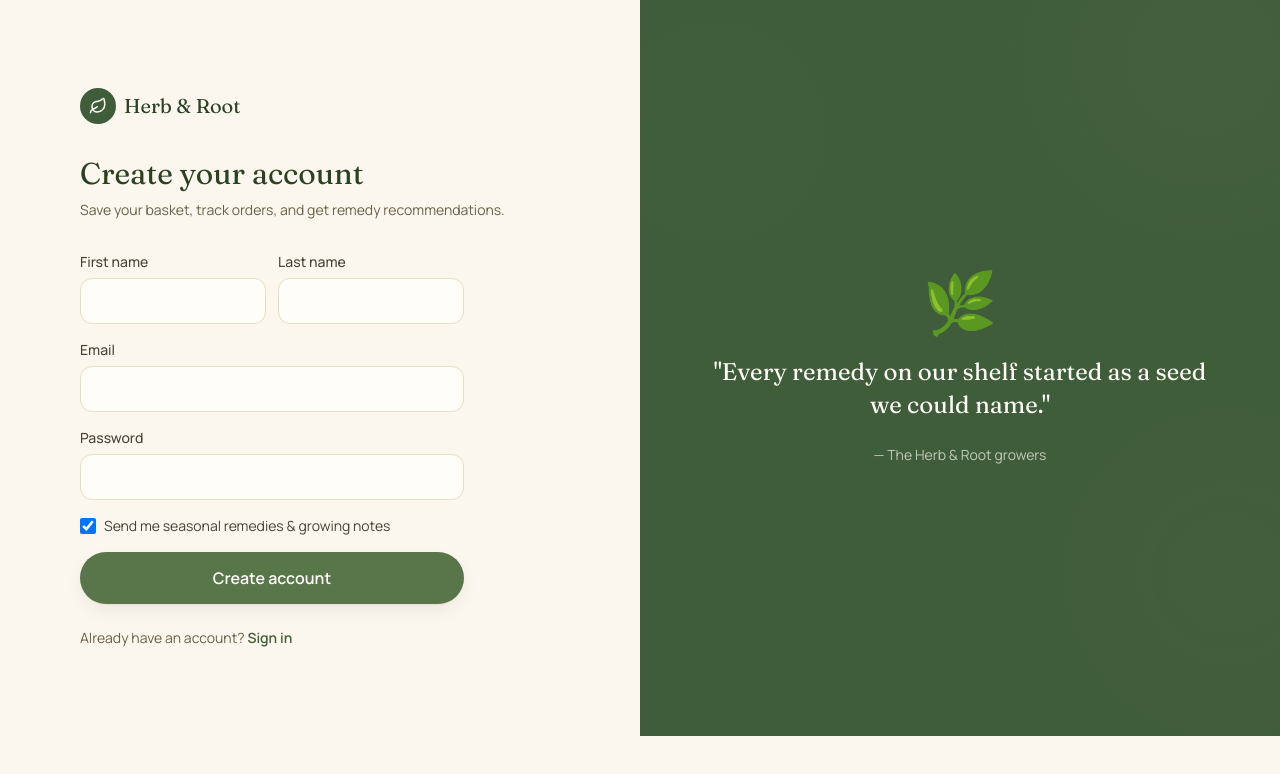
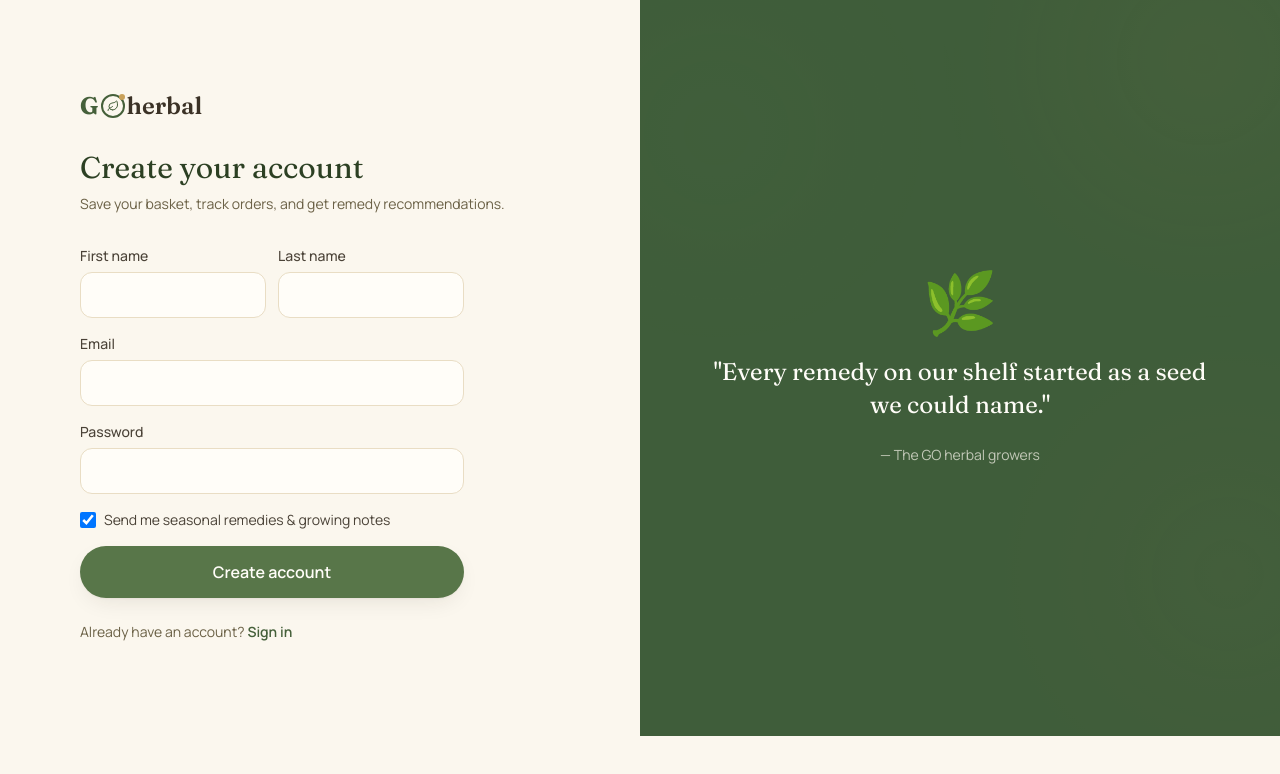
Before and after one commit to JessyWaweru/herb-root-frontend, a React (Vite) app: page /register in a window 1280 px wide. Shown: the top 774 px of the page. Built offline with nearby package versions, Linux system fonts and the light colour scheme; no server answers.

Commit message:
✨ Rebrand to GO herbal with new wordmark logo
Replace the "Herb & Root" brand across navbar, footer, auth layout,
about/contact copy, and page title/meta with GO herbal per the new
goherbal.health brand. Adds a reusable Logo component rendering the
G/O wordmark with equal-sized G and O glyphs.

```diff
--- a/index.html
+++ b/index.html
@@ -4,14 +4,14 @@
     <meta charset="UTF-8" />
     <link rel="icon" type="image/svg+xml" href="/favicon.svg" />
     <meta name="viewport" content="width=device-width, initial-scale=1.0" />
-    <meta name="description" content="Herb & Root — herbal remedies chosen by what you feel, grown with care." />
+    <meta name="description" content="GO herbal — herbal remedies chosen by what you feel, grown with care." />
     <link rel="preconnect" href="https://fonts.googleapis.com" />
     <link rel="preconnect" href="https://fonts.gstatic.com" crossorigin />
     <link
       href="https://fonts.googleapis.com/css2?family=Fraunces:ital,opsz,wght@0,9..144,400;0,9..144,500;0,9..144,600;0,9..144,700;1,9..144,500&family=Manrope:wght@400;500;600;700;800&display=swap"
       rel="stylesheet"
     />
-    <title>Herb &amp; Root — Herbal Remedies, Rooted in Nature</title>
+    <title>GO herbal — Herbal Remedies, Rooted in Nature</title>
   </head>
   <body>
     <div id="root"></div>
--- a/src/components/layout/AuthLayout.tsx
+++ b/src/components/layout/AuthLayout.tsx
@@ -1,6 +1,6 @@
 import type { ReactNode } from 'react';
 import { Link } from 'react-router-dom';
-import { Leaf } from 'lucide-react';
+import { Logo } from './Logo';
 
 export function AuthLayout({
   title,
@@ -15,10 +15,7 @@ export function AuthLayout({
     <div className="grid min-h-[calc(100vh-64px)] lg:grid-cols-2">
       <div className="flex flex-col justify-center px-6 py-16 sm:px-12 lg:px-20">
         <Link to="/" className="mb-8 flex items-center gap-2">
-          <span className="flex h-9 w-9 items-center justify-center rounded-full bg-sage-800 text-cream-50">
-            <Leaf size={18} />
-          </span>
-          <span className="font-display text-xl text-sage-900">Herb &amp; Root</span>
+          <Logo />
         </Link>
         <h1 className="font-display text-3xl text-sage-900">{title}</h1>
         {subtitle && <p className="mt-2 text-sm text-ink-600">{subtitle}</p>}
@@ -32,7 +29,7 @@ export function AuthLayout({
           <p className="font-display text-2xl leading-snug">
             "Every remedy on our shelf started as a seed we could name."
           </p>
-          <p className="text-sm text-cream-100/70">— The Herb &amp; Root growers</p>
+          <p className="text-sm text-cream-100/70">— The GO herbal growers</p>
         </div>
       </div>
     </div>
--- a/src/components/layout/Footer.tsx
+++ b/src/components/layout/Footer.tsx
@@ -1,9 +1,10 @@
 import { useState } from 'react';
 import { Link } from 'react-router-dom';
-import { Leaf, Send } from 'lucide-react';
+import { Send } from 'lucide-react';
 import toast from 'react-hot-toast';
 import { subscribeNewsletter } from '../../lib/core';
 import { apiErrorMessage } from '../../lib/api';
+import { Logo } from './Logo';
 
 export function Footer() {
   const [email, setEmail] = useState('');
@@ -29,12 +30,7 @@ export function Footer() {
       <div className="mx-auto max-w-7xl px-4 py-16 sm:px-6 lg:px-8">
         <div className="grid grid-cols-1 gap-10 md:grid-cols-4">
           <div>
-            <div className="flex items-center gap-2">
-              <span className="flex h-9 w-9 items-center justify-center rounded-full bg-sage-700">
-                <Leaf size={18} />
-              </span>
-              <span className="font-display text-xl">Herb &amp; Root</span>
-            </div>
+            <Logo dark tagline />
             <p className="mt-3 max-w-xs text-sm text-cream-200/80">
               Herbal remedies chosen by what you feel — grown with care, explained with honesty.
             </p>
@@ -96,7 +92,7 @@ export function Footer() {
         </div>
 
         <div className="mt-12 flex flex-col items-center justify-between gap-3 border-t border-sage-700 pt-6 text-xs text-cream-200/60 sm:flex-row">
-          <p>© {new Date().getFullYear()} Herb &amp; Root. All rights reserved.</p>
+          <p>© {new Date().getFullYear()} GO herbal. All rights reserved.</p>
           <p>Grown across Kenya's highlands and coast.</p>
         </div>
       </div>
--- /dev/null
+++ b/src/components/layout/Logo.tsx
@@ -0,0 +1,39 @@
+import { Leaf } from 'lucide-react';
+import clsx from 'clsx';
+
+export function Logo({
+  className,
+  tagline = false,
+  dark = false,
+}: {
+  className?: string;
+  tagline?: boolean;
+  dark?: boolean;
+}) {
+  const mint = dark ? 'text-sage-200' : 'text-sage-700';
+  const ring = dark ? 'border-sage-200' : 'border-sage-700';
+  const text = dark ? 'text-cream-50' : 'text-ink-800';
+
+  return (
+    <div className={clsx('flex flex-col', className)}>
+      <div className="flex items-center">
+        <span className={clsx('font-display text-2xl font-bold leading-none', mint)}>G</span>
+        <span
+          className={clsx(
+            'relative mx-0.5 flex h-6 w-6 shrink-0 items-center justify-center rounded-full border-2',
+            ring,
+          )}
+        >
+          <Leaf size={12} className={mint} />
+          <span className="absolute -right-0.5 -top-0.5 h-1.5 w-1.5 rounded-full bg-gold-500" />
+        </span>
+        <span className={clsx('font-display text-2xl font-semibold leading-none', text)}>herbal</span>
+      </div>
+      {tagline && (
+        <span className={clsx('mt-1 text-[10px] font-semibold uppercase tracking-[0.2em]', mint)}>
+          Herbal Wellness
+        </span>
+      )}
+    </div>
+  );
+}
--- a/src/components/layout/Navbar.tsx
+++ b/src/components/layout/Navbar.tsx
@@ -1,10 +1,11 @@
 import { useState } from 'react';
 import { Link } from 'react-router-dom';
-import { Heart, Leaf, LogOut, Menu, ShoppingBasket, User, X } from 'lucide-react';
+import { Heart, LogOut, Menu, ShoppingBasket, User, X } from 'lucide-react';
 import { useAuthStore } from '../../stores/authStore';
 import { useCart } from '../../hooks/useCart';
 import { useLogout } from '../../hooks/useAuth';
 import { SmartSearchBar } from '../search/SmartSearchBar';
+import { Logo } from './Logo';
 
 const NAV_LINKS = [
   { to: '/shop', label: 'Shop' },
@@ -23,10 +24,7 @@ export function Navbar() {
     <header className="sticky top-0 z-40 border-b border-cream-300 bg-cream-100/90 backdrop-blur">
       <div className="mx-auto flex max-w-7xl items-center gap-4 px-4 py-3 sm:px-6 lg:px-8">
         <Link to="/" className="flex items-center gap-2 shrink-0">
-          <span className="flex h-9 w-9 items-center justify-center rounded-full bg-sage-800 text-cream-50">
-            <Leaf size={18} className="animate-leaf-sway" />
-          </span>
-          <span className="font-display text-xl text-sage-900">Herb &amp; Root</span>
+          <Logo />
         </Link>
 
         <nav className="hidden items-center gap-6 lg:flex">
--- a/src/pages/About.tsx
+++ b/src/pages/About.tsx
@@ -21,7 +21,7 @@ export function About() {
             We believe a remedy should tell you where it came from.
           </h1>
           <p className="mx-auto mt-5 max-w-xl text-ink-600">
-            Herb & Root started with a simple frustration: most "natural" products online tell you
+            GO herbal started with a simple frustration: most "natural" products online tell you
             almost nothing about what's actually inside, or where it grew. So we built a shop where
             every product carries its full story — ingredients, origin, and purpose.
           </p>
--- a/src/pages/Contact.tsx
+++ b/src/pages/Contact.tsx
@@ -33,7 +33,7 @@ export function Contact() {
 
       <div className="mt-10 grid gap-10 lg:grid-cols-[1fr_1.3fr]">
         <div className="flex flex-col gap-5">
-          <ContactRow icon={Mail} label="Email" value="hello@herbandroot.test" />
+          <ContactRow icon={Mail} label="Email" value="hello@goherbal.health" />
           <ContactRow icon={Phone} label="Phone" value="+254 700 000 000" />
           <ContactRow icon={MapPin} label="Studio" value="Nairobi, Kenya" />
         </div>
--- a/src/pages/auth/VerifyEmail.tsx
+++ b/src/pages/auth/VerifyEmail.tsx
@@ -32,7 +32,7 @@ export function VerifyEmail() {
         {status === 'success' ? (
           <>
             <CheckCircle2 size={40} className="text-sage-600" />
-            <p className="text-ink-700">Your email is verified. Welcome to Herb &amp; Root!</p>
+            <p className="text-ink-700">Your email is verified. Welcome to GO herbal!</p>
             <Link to="/account">
               <Button className="mt-2">Go to my account</Button>
             </Link>
```
Also changed, not shown: 1 other file (tests, documents, lock files or other folders).
